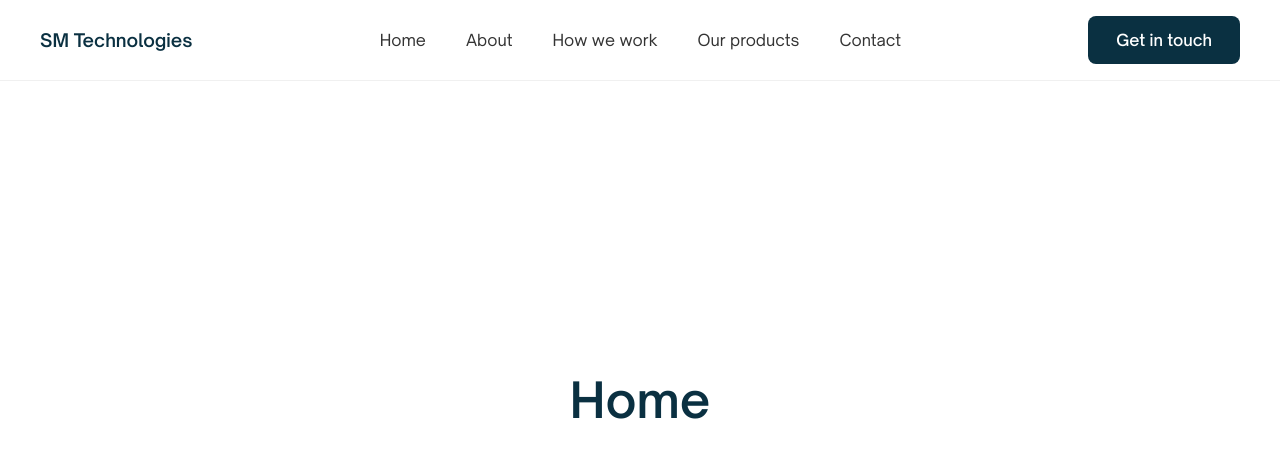
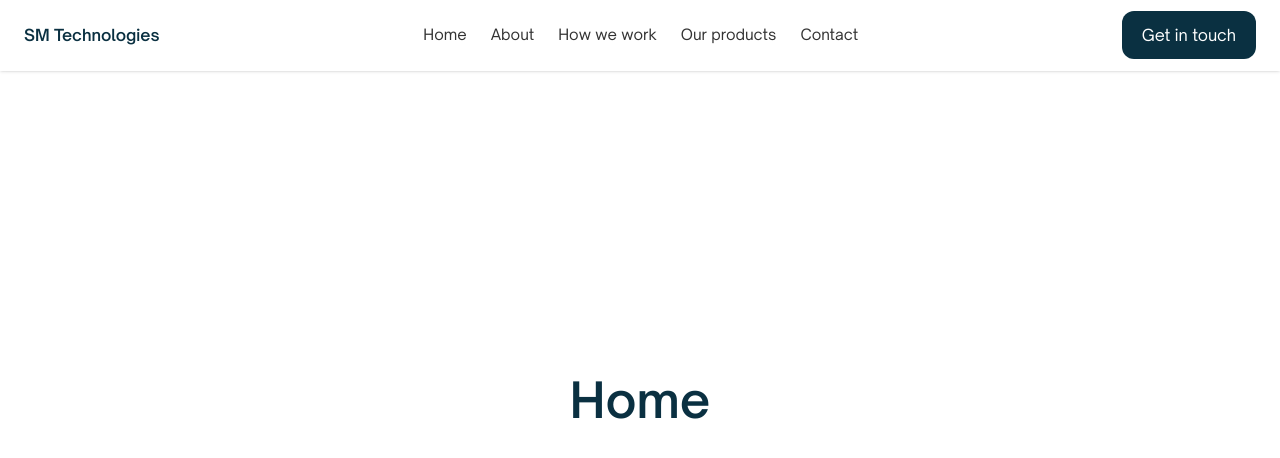
Before and after one commit to mateoLorenzo/smt-landing, a Next.js app: page / in a window 1280 px wide. Shown: the top 458 px of the page. Built offline with nearby package versions, Linux system fonts and the light colour scheme.

Commit message:
Adjusted getInTouch button

```diff
--- a/src/app/components/Header.module.css
+++ /dev/null
@@ -1,105 +0,0 @@
-.header {
-  position: fixed;
-  top: 0;
-  left: 0;
-  right: 0;
-  background-color: rgba(255, 255, 255, 0.98);
-  backdrop-filter: blur(10px);
-  border-bottom: 1px solid rgba(0, 0, 0, 0.06);
-  z-index: 1000;
-  padding: 0 40px;
-}
-
-.container {
-  max-width: 1400px;
-  margin: 0 auto;
-  display: flex;
-  align-items: center;
-  justify-content: space-between;
-  height: 80px;
-}
-
-.logo {
-  font-size: 18px;
-  font-weight: 600;
-  color: var(--color-primary);
-}
-
-.logo a {
-  transition: opacity 0.2s;
-}
-
-.logo a:hover {
-  opacity: 0.7;
-}
-
-.nav {
-  display: flex;
-  gap: 40px;
-  align-items: center;
-}
-
-.nav a {
-  font-size: 16px;
-  color: var(--color-text);
-  transition: color 0.2s;
-  font-weight: 400;
-}
-
-.nav a:hover {
-  color: var(--color-primary);
-}
-
-.cta {
-  display: flex;
-}
-
-.ctaButton {
-  background-color: var(--color-primary);
-  color: white;
-  padding: 12px 28px;
-  border-radius: 8px;
-  font-size: 16px;
-  font-weight: 500;
-  transition: all 0.2s;
-}
-
-.ctaButton:hover {
-  background-color: #0a4051;
-  transform: translateY(-1px);
-  box-shadow: 0 4px 12px rgba(10, 48, 65, 0.2);
-}
-
-/* Responsive */
-@media (max-width: 1024px) {
-  .header {
-    padding: 0 24px;
-  }
-
-  .nav {
-    gap: 24px;
-  }
-
-  .nav a {
-    font-size: 15px;
-  }
-}
-
-@media (max-width: 768px) {
-  .container {
-    height: 70px;
-  }
-
-  .nav {
-    display: none;
-  }
-
-  .logo {
-    font-size: 16px;
-  }
-
-  .ctaButton {
-    padding: 10px 20px;
-    font-size: 14px;
-  }
-}
--- a/src/app/components/Header.tsx
+++ b/src/app/components/Header.tsx
@@ -1,23 +1,54 @@
-import styles from "./Header.module.css";
-
 export default function Header() {
   return (
-    <header className={styles.header}>
-      <div className={styles.container}>
-        <div className={styles.logo}>
-          <a href="#home">SM Technologies</a>
+    <header className="fixed top-0 left-0 right-0 bg-white/60 backdrop-blur-lg border-b border-white/20 shadow-sm z-1000 px-10 lg:px-6 md:px-6">
+      <div className="max-w-[1400px] mx-auto flex items-center justify-between h-20 md:h-[70px]">
+        <div className="text-lg font-semibold text-[#0a3041] md:text-base">
+          <a
+            href="#home"
+            className="transition-opacity duration-200 hover:opacity-70"
+          >
+            SM Technologies
+          </a>
         </div>
 
-        <nav className={styles.nav}>
-          <a href="#home">Home</a>
-          <a href="#what-we-do">About</a>
-          <a href="#how-we-work">How we work</a>
-          <a href="#products-platforms">Our products</a>
-          <a href="#contact">Contact</a>
+        <nav className="flex gap-10 items-center lg:gap-6">
+          <a
+            href="#home"
+            className="text-base text-[#333333] transition-colors duration-200 hover:text-[#0a3041] lg:text-[15px]"
+          >
+            Home
+          </a>
+          <a
+            href="#what-we-do"
+            className="text-base text-[#333333] transition-colors duration-200 hover:text-[#0a3041] lg:text-[15px]"
+          >
+            About
+          </a>
+          <a
+            href="#how-we-work"
+            className="text-base text-[#333333] transition-colors duration-200 hover:text-[#0a3041] lg:text-[15px]"
+          >
+            How we work
+          </a>
+          <a
+            href="#products-platforms"
+            className="text-base text-[#333333] transition-colors duration-200 hover:text-[#0a3041] lg:text-[15px]"
+          >
+            Our products
+          </a>
+          <a
+            href="#contact"
+            className="text-base text-[#333333] transition-colors duration-200 hover:text-[#0a3041] lg:text-[15px]"
+          >
+            Contact
+          </a>
         </nav>
 
-        <div className={styles.cta}>
-          <a href="#contact" className={styles.ctaButton}>
+        <div className="flex">
+          <a
+            href="#contact"
+            className="bg-[#0a3041] text-white px-5 py-3 rounded-xl text-base font-normal transition-all duration-200 hover:bg-[#0a4051] hover:-translate-y-px hover:shadow-[0_4px_12px_rgba(10,48,65,0.2)] "
+          >
             Get in touch
           </a>
         </div>
--- a/src/app/globals.css
+++ b/src/app/globals.css
@@ -1,6 +1,8 @@
 @import "tailwindcss";
+
 :root {
   --color-primary: #0a3041;
+  --color-primary-hover: #0a4051;
   --color-secondary: #f5f5f5;
   --color-white: #ffffff;
   --color-text: #333333;
@@ -26,14 +28,3 @@ body {
   -webkit-font-smoothing: antialiased;
   -moz-osx-font-smoothing: grayscale;
 }
-
-* {
-  box-sizing: border-box;
-  padding: 0;
-  margin: 0;
-}
-
-a {
-  color: inherit;
-  text-decoration: none;
-}
```
